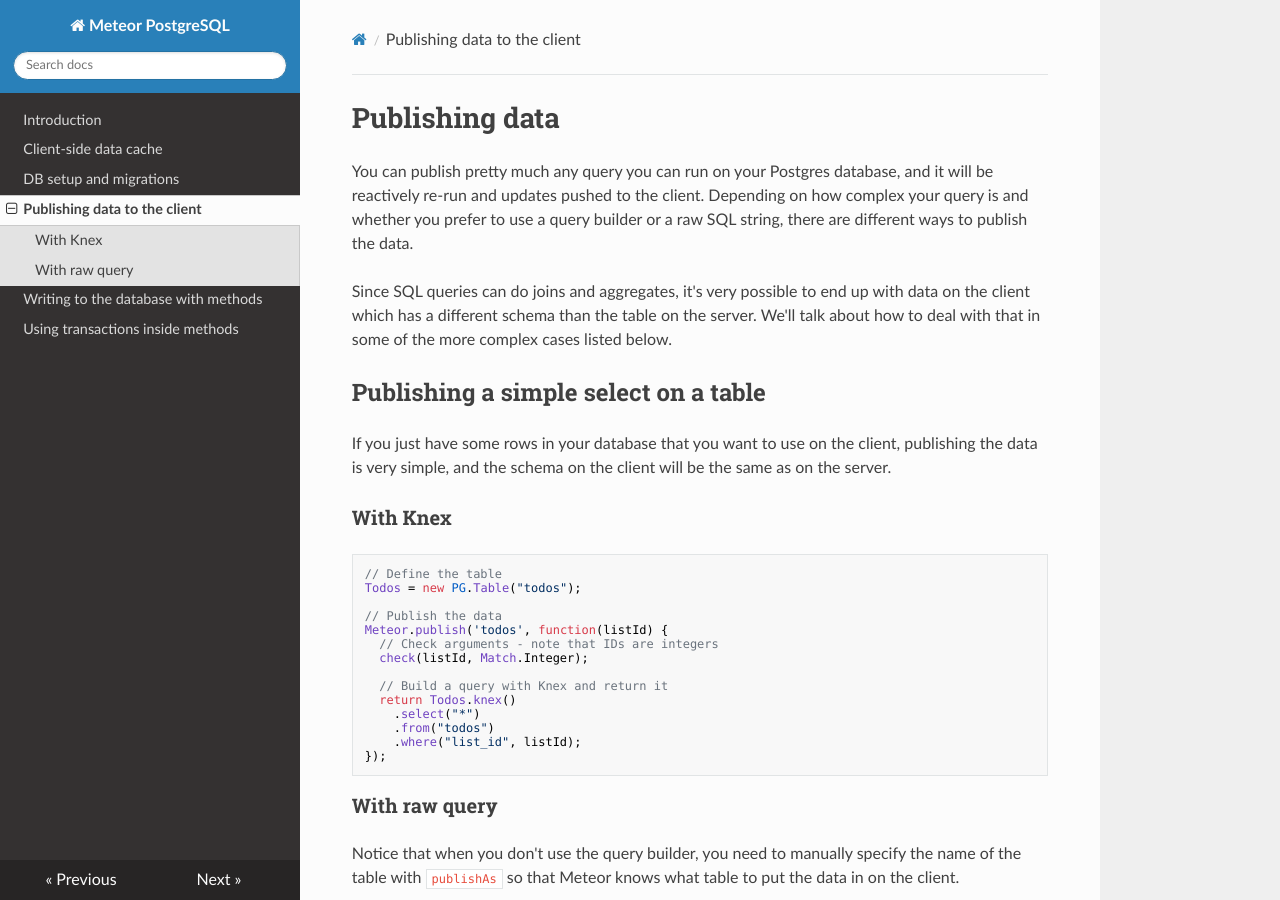
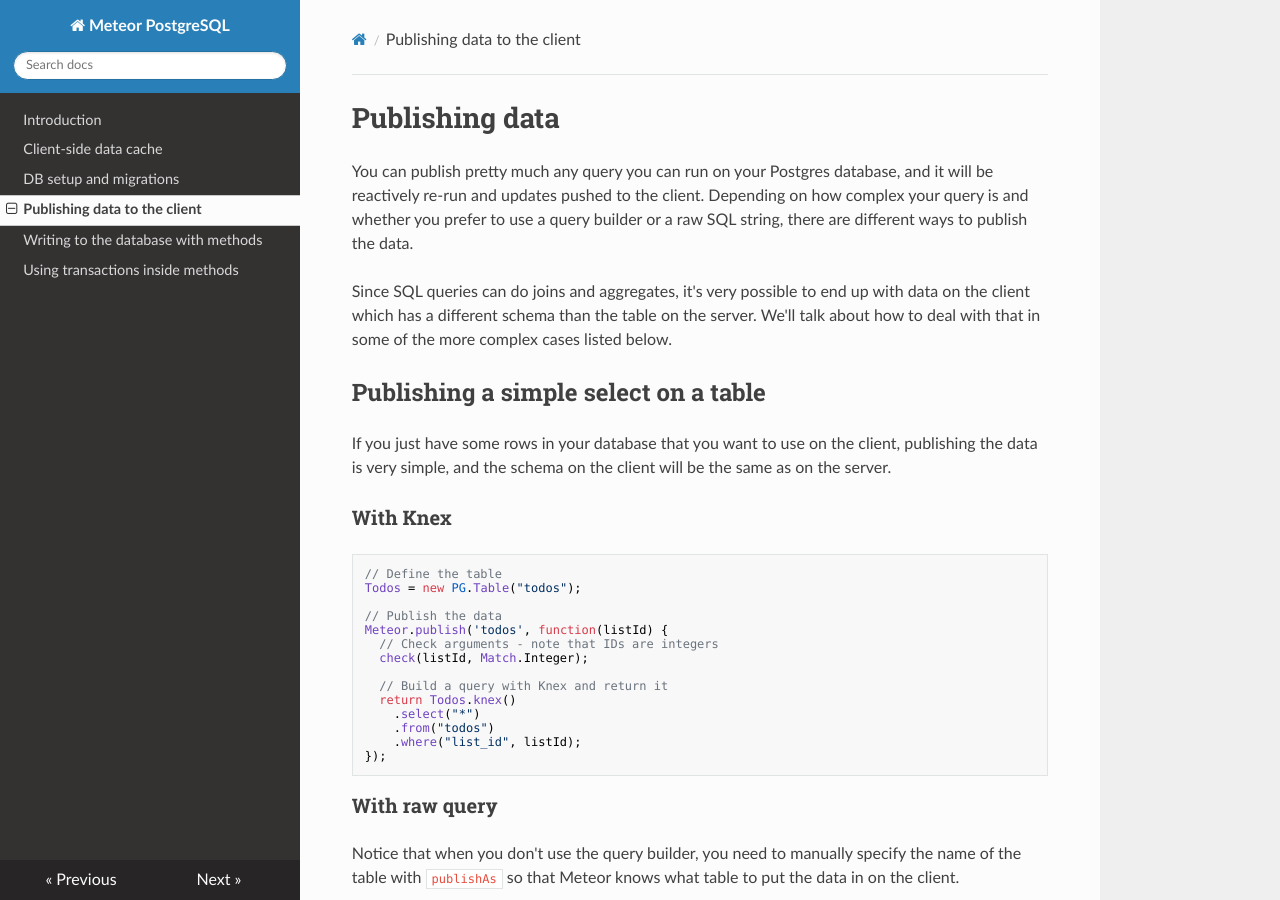
Before and after one commit to meteor/postgres-packages, an MkDocs documentation site: the page built from docs/publish.md, in a window 1280 px wide and 900 px high. Built offline with MkDocs 1.6.1, drawn with Linux system fonts in a browser that asks for light colours; nearby versions of some CDN libraries; old or Windows-style settings are respelled for this version of MkDocs.

Commit message:
Take some stuff out of ToC

````diff
--- a/docs/publish.md
+++ b/docs/publish.md
@@ -8,7 +8,7 @@ Since SQL queries can do joins and aggregates, it's very possible to end up with
 
 If you just have some rows in your database that you want to use on the client, publishing the data is very simple, and the schema on the client will be the same as on the server.
 
-### With Knex
+<h3>With Knex</h3>
 
 ```js
 // Define the table
@@ -27,7 +27,7 @@ Meteor.publish('todos', function(listId) {
 });
 ```
 
-### With raw query
+<h3>With raw query</h3>
 
 Notice that when you don't use the query builder, you need to manually specify
 the name of the table with `publishAs` so that Meteor knows what table to put the data in on the
@@ -73,7 +73,7 @@ This selects rows from the `lists` table, and then adds an extra column called `
 
 In this case, on the client the published data will have one more column than the table on the server, so you should consider this when making queries on the client or server.
 
-### Publishing with Knex
+<h3>Publishing with Knex</h3>
 
 Here is how you could write this query with Knex (it's a little ugly, I know):
 
@@ -91,7 +91,7 @@ Meteor.publish("publicLists", function () {
 })
 ```
 
-### Publishing with raw SQL query
+<h3>Publishing with raw SQL query</h3>
 
 Note that you can use ES2015 template strings to write multiline queries nicely. Also, Knex handles writing `is null` for you based on the object you pass to `.where()`, but in raw SQL you have to know ahead of time if the argument is going to be null or not.
 
````
